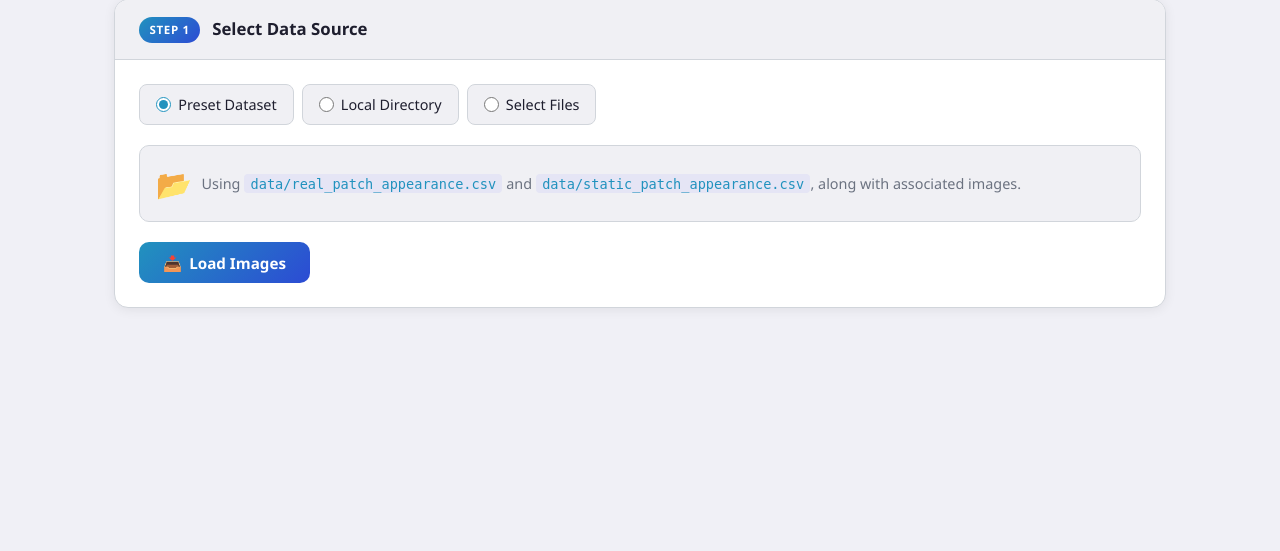
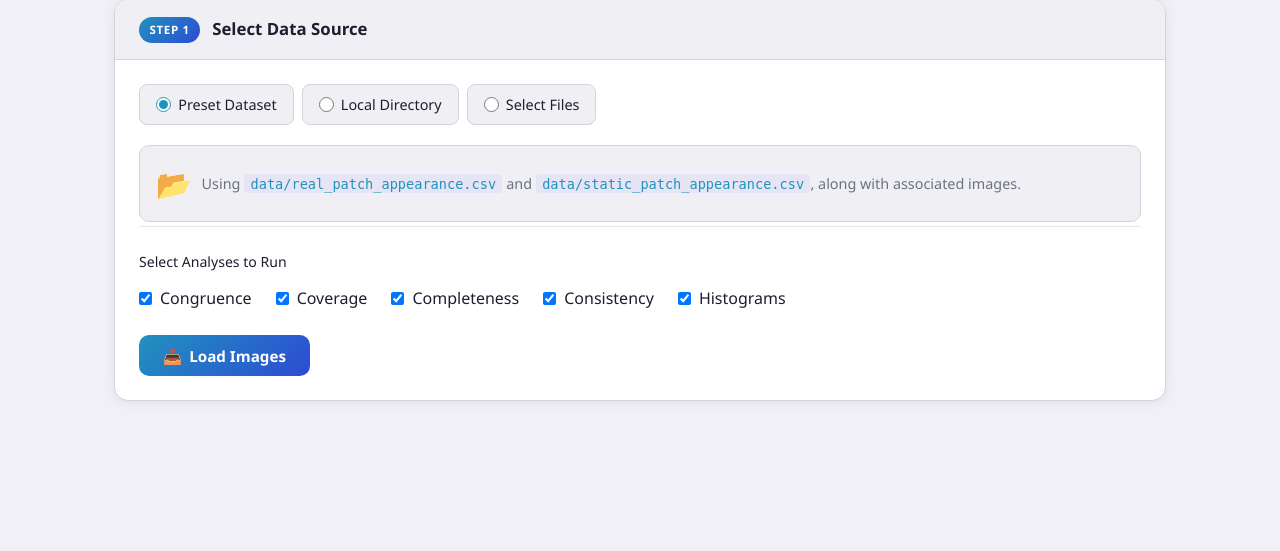
Before and after one commit to DIDSR/ScoreCard, a Flask app: page / in a window 1280 px wide. Shown: the part 137-688 px from the top of the page. Run offline with Flask 3, Linux system fonts and the light colour scheme.

Commit message:
Adding analysis filtering checkboxes to front page.

```diff
--- a/app.py
+++ b/app.py
@@ -216,9 +216,15 @@ def upload():
         flash('Invalid upload type.', 'error')
         return redirect(url_for('index'))
 
-    session['real_csv']  = real_csv
-    session['synth_csv'] = synth_csv
-    session['is_preset'] = (upload_type == 'preset')
+    session['analysis_congruence']   = request.form.get('analysis_congruence')   == 'on'
+    session['analysis_coverage']     = request.form.get('analysis_coverage')     == 'on'
+    session['analysis_completeness'] = request.form.get('analysis_completeness') == 'on'
+    session['analysis_consistency']  = request.form.get('analysis_consistency')  == 'on'
+    session['analysis_histogram']    = request.form.get('analysis_histogram')    == 'on'
+
+    session['real_csv']              = real_csv
+    session['synth_csv']             = synth_csv
+    session['is_preset']             = (upload_type == 'preset')
 
     try:
         real_df                                   = pd.read_csv(real_csv)
@@ -256,7 +262,17 @@ def generate_report():
     job_id = str(uuid.uuid4())
 
     with progress_lock:
-        progress_store[job_id] = {'status': 'processing', 'progress': 0, 'error': None}
+        progress_store[job_id] = {'status'  : 'processing',
+                                  'progress': 0,
+                                  'error'   : None,
+                                  'config'  : {
+                                               'congruence': session.get('analysis_congruence',     True),
+                                               'coverage': session.get('analysis_coverage',         True),
+                                               'completeness': session.get('analysis_completeness', True),
+                                               'consistency': session.get('analysis_consistency',   True),
+                                               'histogram': session.get('analysis_histogram',       True)
+                                              }
+                                }
 
     def run_inference(real_csv, synth_csv, is_preset):
         try:
@@ -329,21 +345,21 @@ def generate_report():
                     json.dump(serializable_metrics, f)
 
             with progress_lock:
-                progress_store[job_id] = {
-                                          'status': 'completed',
-                                          'progress': 100,
-                                          'output_dir': job_id
-                                          }
+                progress_store[job_id].update({
+                    'status'    : 'completed',
+                    'progress'  : 100,
+                    'output_dir': job_id
+                })
 
         except Exception as e:
             print(f"[Job {job_id}] Error: {e}")
 
             with progress_lock:
-                progress_store[job_id] = {
-                                          'status': 'error',
-                                          'progress': 0,
-                                          'error': str(e)
-                                         }
+                progress_store[job_id].update({
+                                               'status'  : 'error',
+                                               'progress': 0,
+                                               'error'   : str(e)
+                                              })
 
     is_preset = session.get('is_preset', False)
     thread    = threading.Thread(target=run_inference, args=(real_csv, synth_csv, is_preset))
@@ -366,6 +382,8 @@ def results(job_id):
     if not job or job['status'] != 'completed':
         return redirect(url_for('index'))
 
+    config            = job.get('config', {})
+
     histo_fig         = f"{job_id}/histo_fig.png"
     coverage_fig      = f"{job_id}/coverage_fig.png"
     congruence_fig    = f"{job_id}/congruence_fig.png"
@@ -379,11 +397,12 @@ def results(job_id):
             metrics_data = json.load(f)
 
     return render_template('results.html',
-                           job_id=job_id,
-                           histo_fig=histo_fig,
-                           coverage_fig=coverage_fig,
-                           congruence_fig=congruence_fig,
-                           metrics_data=metrics_data
+                           job_id         = job_id,
+                           histo_fig      = histo_fig,
+                           coverage_fig   = coverage_fig,
+                           congruence_fig = congruence_fig,
+                           metrics_data   = metrics_data,
+                           config         = config
                            )
 
 
@@ -507,7 +526,6 @@ def download_results(job_id):
             except Exception:
                 pass
 
-
 @app.route('/static/uploads/<filename>')
 def uploaded_file(filename):
     return send_from_directory(UPLOAD_FOLDER, filename)
--- a/flask_files/templates/index.html
+++ b/flask_files/templates/index.html
@@ -141,6 +141,27 @@
                                        style="display:none;" onchange="updateFileLabel(this)">
                             </div>
                             <p id="file-label" class="file-label-text" style="display:none;"></p>
+                        </div>
+
+                        <div class="upload-field" style="display: block; margin-bottom: 1.5rem; padding-top: 1.5rem; border-top: 1px solid #e2e8f0;">
+                        <label class="field-label">Select Analyses to Run</label>
+                        <div style="display: flex; gap: 1.5rem; flex-wrap: wrap; margin-top: 0.75rem;">
+                        <label style="display: flex; align-items: center; gap: 0.5rem; cursor: pointer;">
+                        <input type="checkbox" name="analysis_congruence" {% if session.get('analysis_congruence', True) %}checked{% endif %}> Congruence
+                        </label>
+                        <label style="display: flex; align-items: center; gap: 0.5rem; cursor: pointer;">
+                        <input type="checkbox" name="analysis_coverage" {% if session.get('analysis_coverage', True) %}checked{% endif %}> Coverage
+                        </label>
+                        <label style="display: flex; align-items: center; gap: 0.5rem; cursor: pointer;">
+                        <input type="checkbox" name="analysis_completeness" {% if session.get('analysis_completeness', True) %}checked{% endif %}> Completeness
+                        </label>
+                        <label style="display: flex; align-items: center; gap: 0.5rem; cursor: pointer;">
+                        <input type="checkbox" name="analysis_consistency" {% if session.get('analysis_consistency', True) %}checked{% endif %}> Consistency
+                        </label>
+                        <label style="display: flex; align-items: center; gap: 0.5rem; cursor: pointer;">
+                        <input type="checkbox" name="analysis_histogram" {% if session.get('analysis_histogram', True) %}checked{% endif %}> Histograms
+                        </label>
+                        </div>
                         </div>
 
                         <div class="card-actions">
```
Also changed, not shown: flask_files/templates/results.html (+17 -7 lines).
